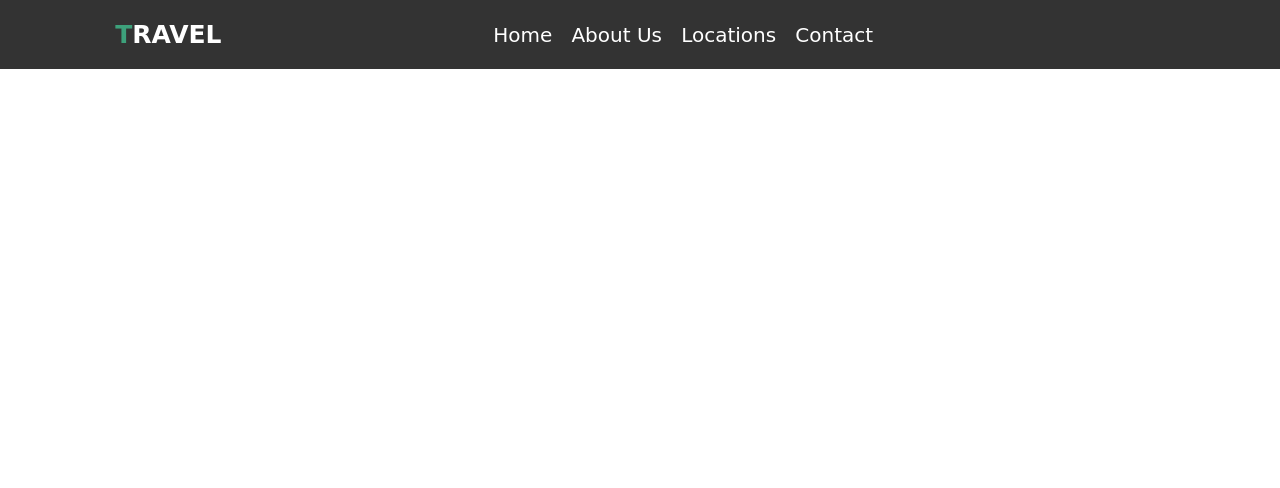
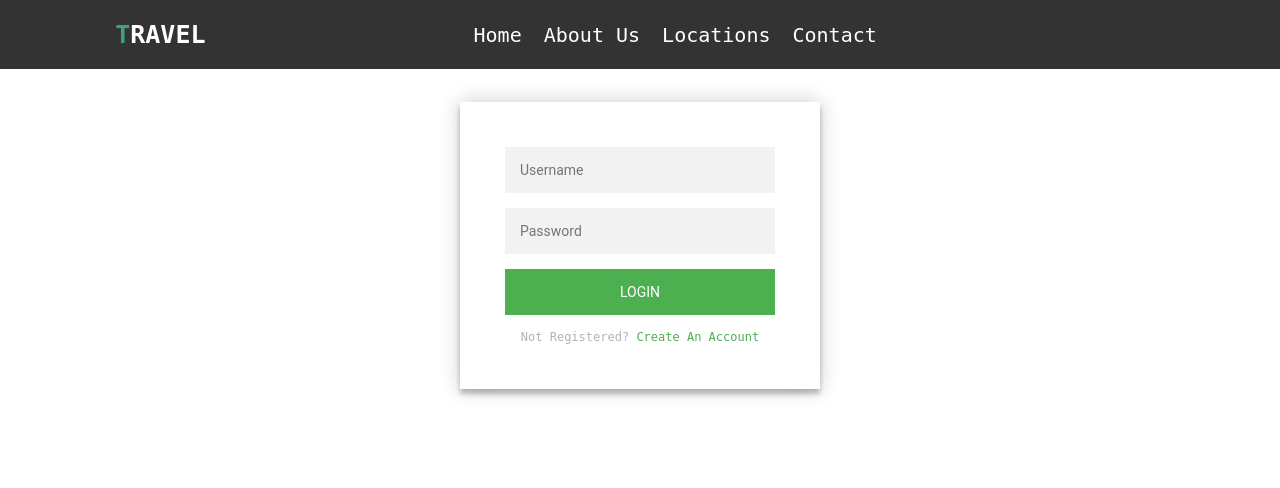
Before and after one commit to TijnKlabbers/CRUD-p4, a PHP site: page /register.php in a window 1280 px wide. Shown: the top 488 px of the page. Run offline with PHP 8.4, Linux system fonts and the light colour scheme.

Commit message:
nieuwe code

```diff
--- a/css/style.css
+++ b/css/style.css
@@ -5,7 +5,7 @@
 }
 
 * {
-  font-family: "Koulen", cursive;
+  font-family: "Roboto Mono", monospace;
   margin: 0;
   padding: 0;
   box-sizing: border-box;
@@ -256,7 +256,7 @@ header .search-bar-container label:hover {
 }
 
 .home .content h3 {
-  font-size: 4.5rem;
+  font-size: 60px;
   color: #fff;
   text-transform: uppercase;
   text-shadow: 0 0.3rem 0.5rem rgba(0, 0, 0, 0.1);
@@ -331,7 +331,7 @@ header .search-bar-container label:hover {
   padding: 1rem;
   border: 0.1rem solid rgba(0, 0, 0, 0.1);
   font-size: 1.7rem;
-  color: #333;
+  color: rgb(117, 117, 117, 1);
   text-transform: none;
 }
 
@@ -367,7 +367,7 @@ header .search-bar-container label:hover {
 
 .packages .box-container .box .content h3 {
   font-size: 2rem;
-  color: #333;
+  color: rgb(0, 0, 0);
 }
 
 .packages .box-container .box .content h3 i {
@@ -523,7 +523,7 @@ header .search-bar-container label:hover {
 }
 
 .contact .row .image {
-  flex: 1 1 35rem;
+  flex: 0.05 1 35rem;
 }
 
 .contact .row .image img {
@@ -681,3 +681,96 @@ header .search-bar-container label:hover {
 .mySlides {
   display: none;
 }
+.heading {
+  margin-top: 150px;
+}
+
+@import url(https://fonts.googleapis.com/css?family=Roboto:300);
+
+.login-page {
+  width: 360px;
+  padding: 8% 0 0;
+  margin: auto;
+}
+.form {
+  position: relative;
+  z-index: 1;
+  background: #ffffff;
+  max-width: 360px;
+  margin: 0 auto 100px;
+  padding: 45px;
+  text-align: center;
+  box-shadow: 0 0 20px 0 rgba(0, 0, 0, 0.2), 0 5px 5px 0 rgba(0, 0, 0, 0.24);
+}
+.form input {
+  font-family: "Roboto", sans-serif;
+  outline: 0;
+  background: #f2f2f2;
+  width: 100%;
+  border: 0;
+  margin: 0 0 15px;
+  padding: 15px;
+  box-sizing: border-box;
+  font-size: 14px;
+}
+.form button {
+  font-family: "Roboto", sans-serif;
+  text-transform: uppercase;
+  outline: 0;
+  background: #4caf50;
+  width: 100%;
+  border: 0;
+  padding: 15px;
+  color: #ffffff;
+  font-size: 14px;
+  -webkit-transition: all 0.3 ease;
+  transition: all 0.3 ease;
+  cursor: pointer;
+}
+
+.form .message {
+  margin: 15px 0 0;
+  color: #b3b3b3;
+  font-size: 12px;
+}
+.form .message a {
+  color: #4caf50;
+  text-decoration: none;
+}
+.form .register-form {
+  display: none;
+}
+.container {
+  position: relative;
+  z-index: 1;
+  max-width: 300px;
+  margin: 0 auto;
+}
+.container:before,
+.container:after {
+  content: "";
+  display: block;
+  clear: both;
+}
+.container .info {
+  margin: 50px auto;
+  text-align: center;
+}
+.container .info h1 {
+  margin: 0 0 15px;
+  padding: 0;
+  font-size: 36px;
+  font-weight: 300;
+  color: #1a1a1a;
+}
+.container .info span {
+  color: #4d4d4d;
+  font-size: 12px;
+}
+.container .info span a {
+  color: #000000;
+  text-decoration: none;
+}
+.container .info span .fa {
+  color: #ef3b3a;
+}
--- a/register.php
+++ b/register.php
@@ -9,28 +9,23 @@
 </head>
 <body>
     <?php include_once "includes/header.php" ?>
-    <div class="registerContainer">
-        <div class="registerBox">
-            <h3>Sign Up</h3>
-            <form action="register.php" method="post">
-                <input type="username" name="username" id="" placeholder="username">
-                <input type="password" name="password" id="" placeholder="password">
-                <input type="email" name="email" id="" placeholder="email">
-                <input type="submit" class="btn" name="createUser">
-            </form>
-            <?php
-            if(isset($_POST['createUser'])){
-                $sql = "INSERT INTO users (username, password, email)
-                VALUES (:username, :password, :email)";
-                $stmt = $connect->prepare($sql);
-                $stmt->bindParam(":username", $_POST['username']);
-                $stmt->bindParam(":password", $_POST['password']);
-                $stmt->bindParam(":email", $_POST['email']);
-                $stmt->execute();
-            }
+    <div class="login-page">
+  <div class="form">
+    <form class="register-form">
+      <input type="text" placeholder="name"/>
+      <input type="password" placeholder="password"/>
+      <input type="text" placeholder="email address"/>
+      <button>create</button>
+      <p class="message">Already registered? <a href="#">Sign In</a></p>
+    </form>
+    <form class="login-form">
+      <input type="text" placeholder="username"/>
+      <input type="password" placeholder="password"/>
+      <button>login</button>
+      <p class="message">Not registered? <a href="#">Create an account</a></p>
+    </form>
+  </div>
+</div>
 
-            ?>
-        </div>
-    </div>
 </body>
 </html>
```
Also changed, not shown: contact.php (+11 -15 lines), index.php (+11 -7 lines), overOns.php (+98 -0 lines), reizen.php (+7 -7 lines), admin.php (added), images/aarde.jpg (added), images/contact.jpg (added), images/plane.jpg (added).
